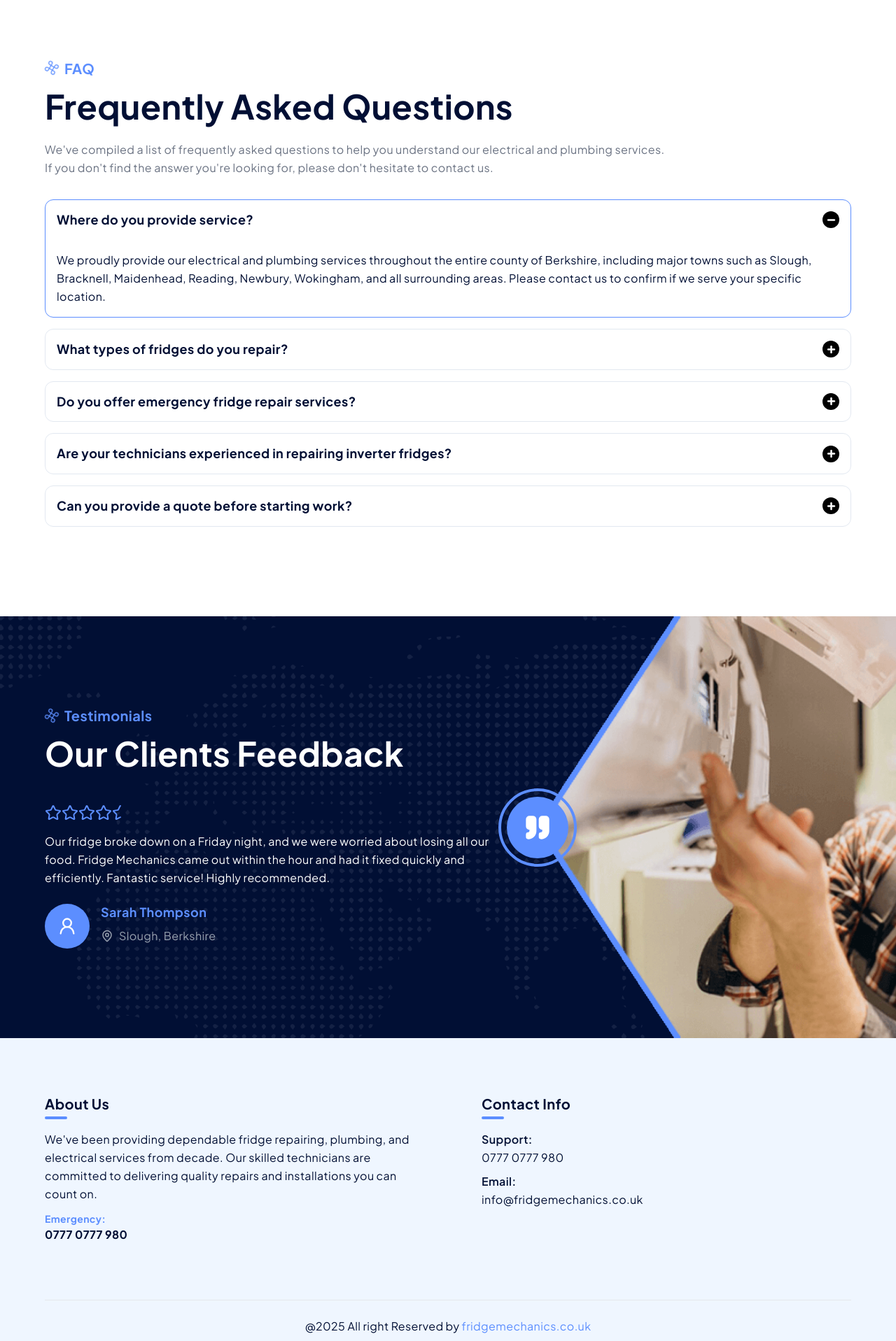
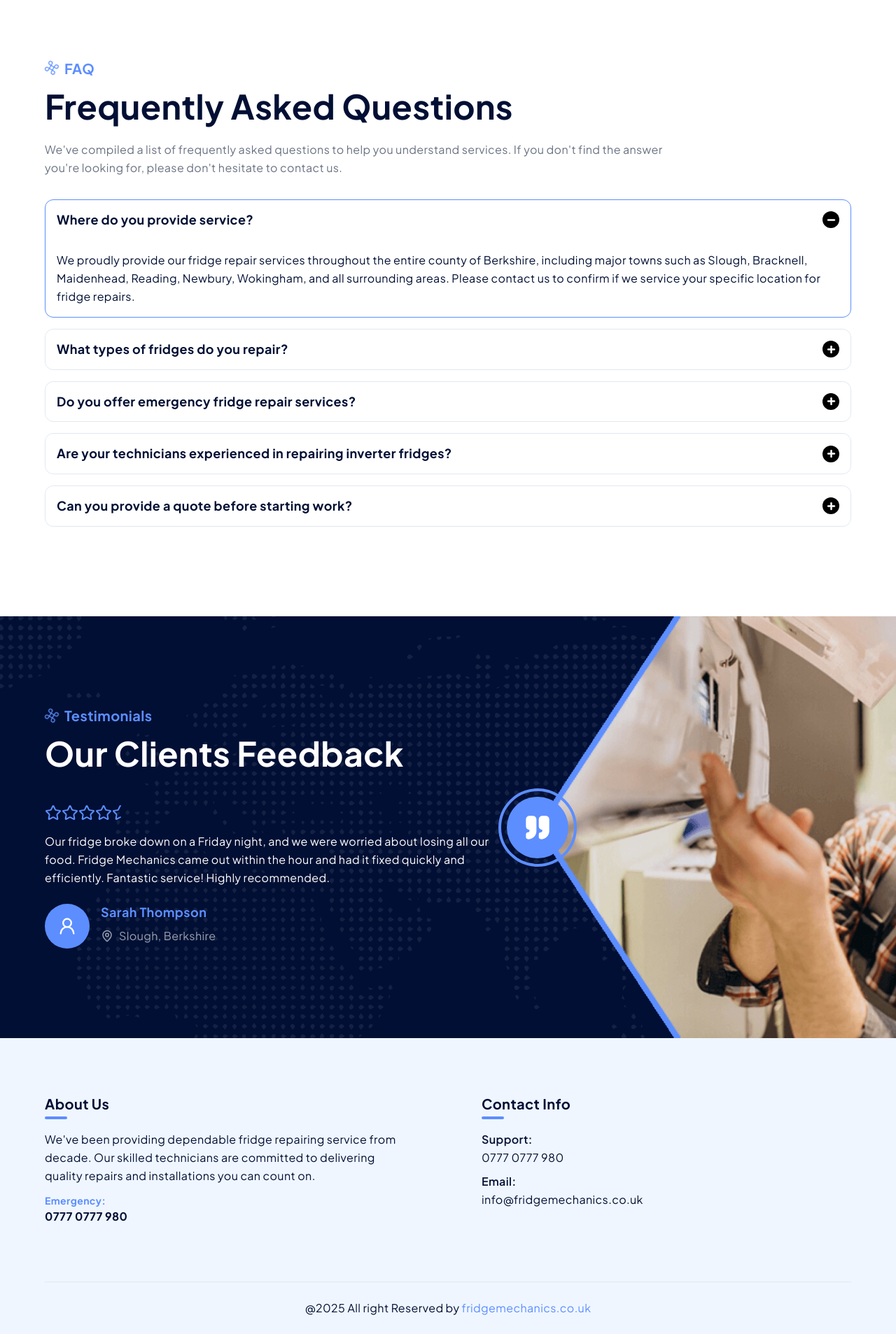
Before and after one commit to satnamSandhu2001/fridge-mechanics-UK, a Next.js app: page / in a window 1280 px wide. Shown: the part 3745-5662 px from the top of the page at 70% size. Built offline with nearby package versions, Linux system fonts and the light colour scheme.

Commit message:
content changes

```diff
--- a/src/components/Footer.tsx
+++ b/src/components/Footer.tsx
@@ -10,10 +10,9 @@ function Footer() {
 						About Us
 					</h5>
 					<p>
-						We&apos;ve been providing dependable fridge repairing, plumbing, and
-						electrical services from decade. Our skilled technicians are
-						committed to delivering quality repairs and installations you can
-						count on.
+						We&apos;ve been providing dependable fridge repairing service from
+						decade. Our skilled technicians are committed to delivering quality
+						repairs and installations you can count on.
 					</p>
 					<div className="font-bold mt-3">
 						<p className="text-sm text-primary">Emergency: </p>
--- a/src/components/home/FAQ.tsx
+++ b/src/components/home/FAQ.tsx
@@ -9,7 +9,7 @@ const questions = [
 	{
 		question: 'Where do you provide service?',
 		answer:
-			'We proudly provide our electrical and plumbing services throughout the entire county of Berkshire, including major towns such as Slough, Bracknell, Maidenhead, Reading, Newbury, Wokingham, and all surrounding areas. Please contact us to confirm if we serve your specific location.',
+			'We proudly provide our fridge repair services throughout the entire county of Berkshire, including major towns such as Slough, Bracknell, Maidenhead, Reading, Newbury, Wokingham, and all surrounding areas. Please contact us to confirm if we service your specific location for fridge repairs.',
 	},
 	{
 		question: 'What types of fridges do you repair?',
@@ -57,9 +57,8 @@ function FAQ() {
 				</motion.h3>
 				<motion.p variants={slideUp} className="mt-4 text-gray-500 max-w-4xl">
 					We&apos;ve compiled a list of frequently asked questions to help you
-					understand our electrical and plumbing services. If you don&apos;t
-					find the answer you&apos;re looking for, please don&apos;t hesitate to
-					contact us.
+					understand services. If you don&apos;t find the answer you&apos;re
+					looking for, please don&apos;t hesitate to contact us.
 				</motion.p>
 
 				<div className="mt-8 space-y-4">
```
